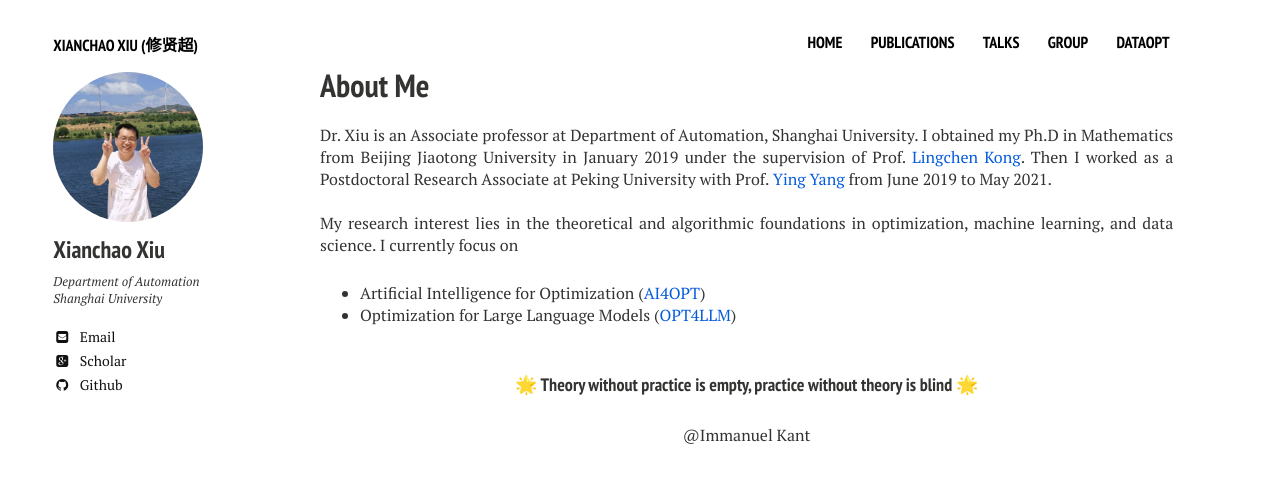
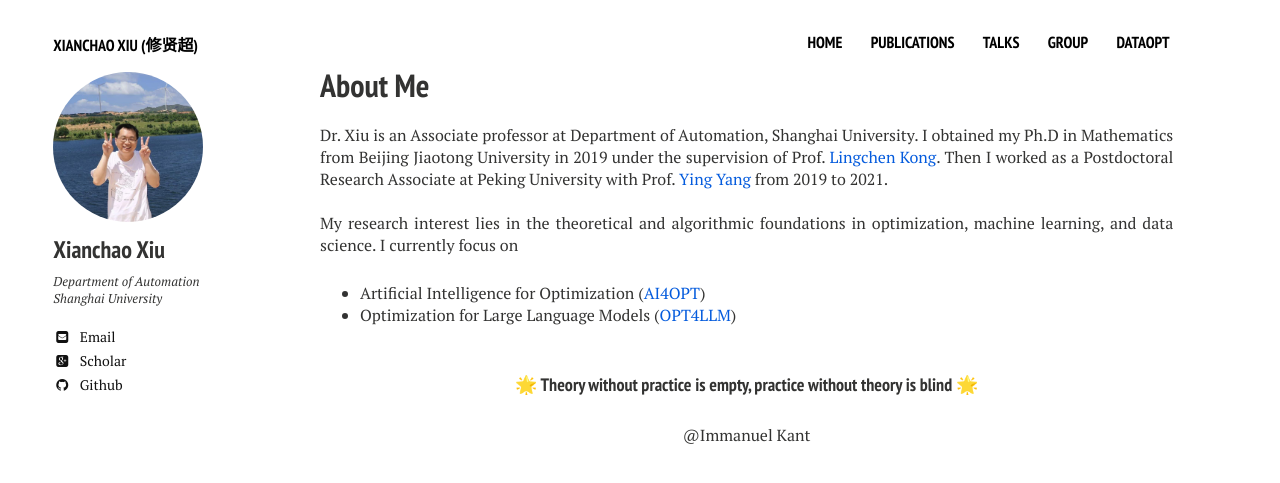
Before and after one commit to xianchaoxiu/xianchaoxiu.github.io, a Jekyll site: the page built from index.md, in a window 1280 px wide. Shown: the top 483 px of the page. Built offline with Jekyll 4.4.1, drawn with Linux system fonts in a browser that asks for light colours; nearby versions of some CDN libraries.

Commit message:
Update home2.html

```diff
--- a/_layouts/home2.html
+++ b/_layouts/home2.html
@@ -27,8 +27,8 @@
   <div id="index">
          <h1>About Me</h1>
          <p> Dr. Xiu is an Associate professor at Department of Automation, Shanghai University.
-	 I obtained my Ph.D in Mathematics from Beijing Jiaotong University in January 2019 under the supervision of Prof. <a href="https://faculty.bjtu.edu.cn/8316/" class="textlink" target="_blank">Lingchen Kong</a>.
-	Then I worked as a Postdoctoral Research Associate at Peking University with Prof. <a href="https://www.coe.pku.edu.cn/teaching/mechanics/10559.html" class="textlink" target="_blank">Ying Yang</a> from June 2019 to May 2021. <br> <br>
+	 I obtained my Ph.D in Mathematics from Beijing Jiaotong University in 2019 under the supervision of Prof. <a href="https://faculty.bjtu.edu.cn/8316/" class="textlink" target="_blank">Lingchen Kong</a>.
+	Then I worked as a Postdoctoral Research Associate at Peking University with Prof. <a href="https://www.coe.pku.edu.cn/teaching/mechanics/10559.html" class="textlink" target="_blank">Ying Yang</a> from 2019 to 2021. <br> <br>
 
 
 	 My research interest lies in the theoretical and algorithmic foundations in optimization, machine learning, and data science.
```
